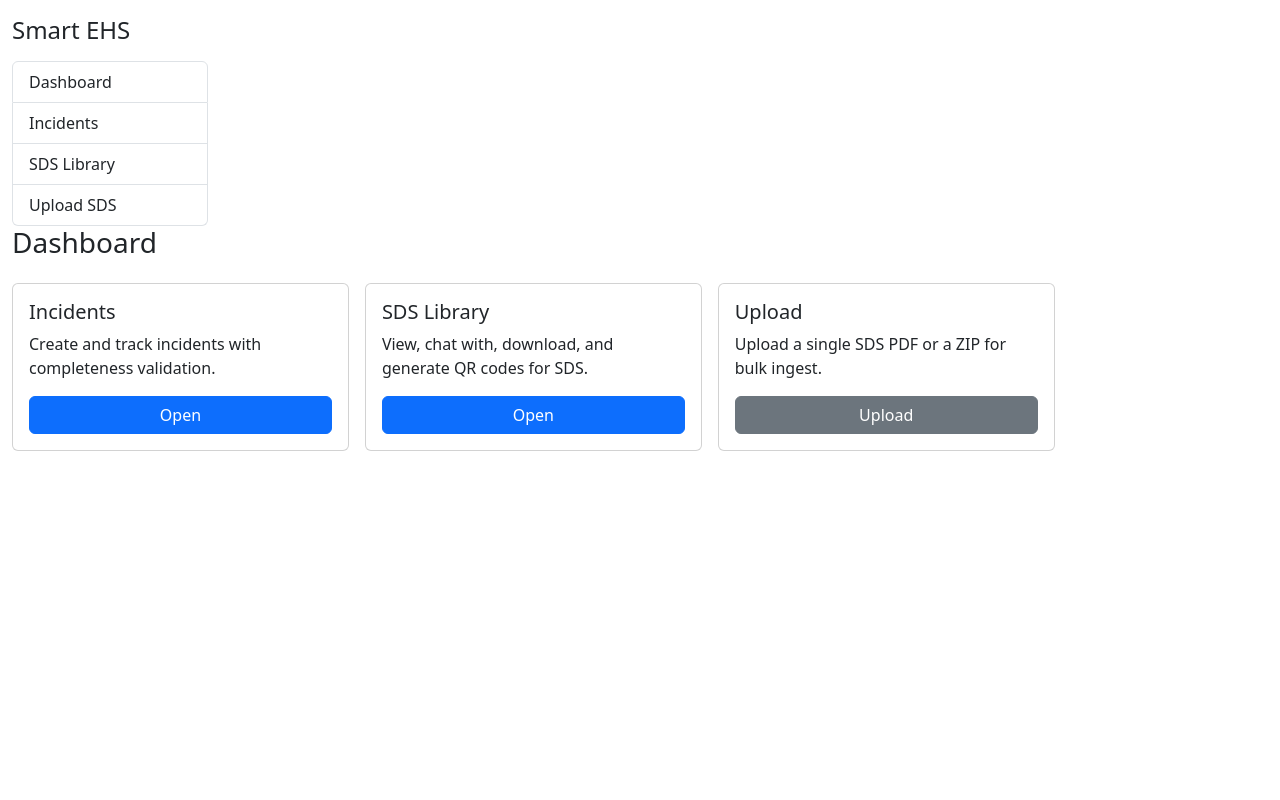
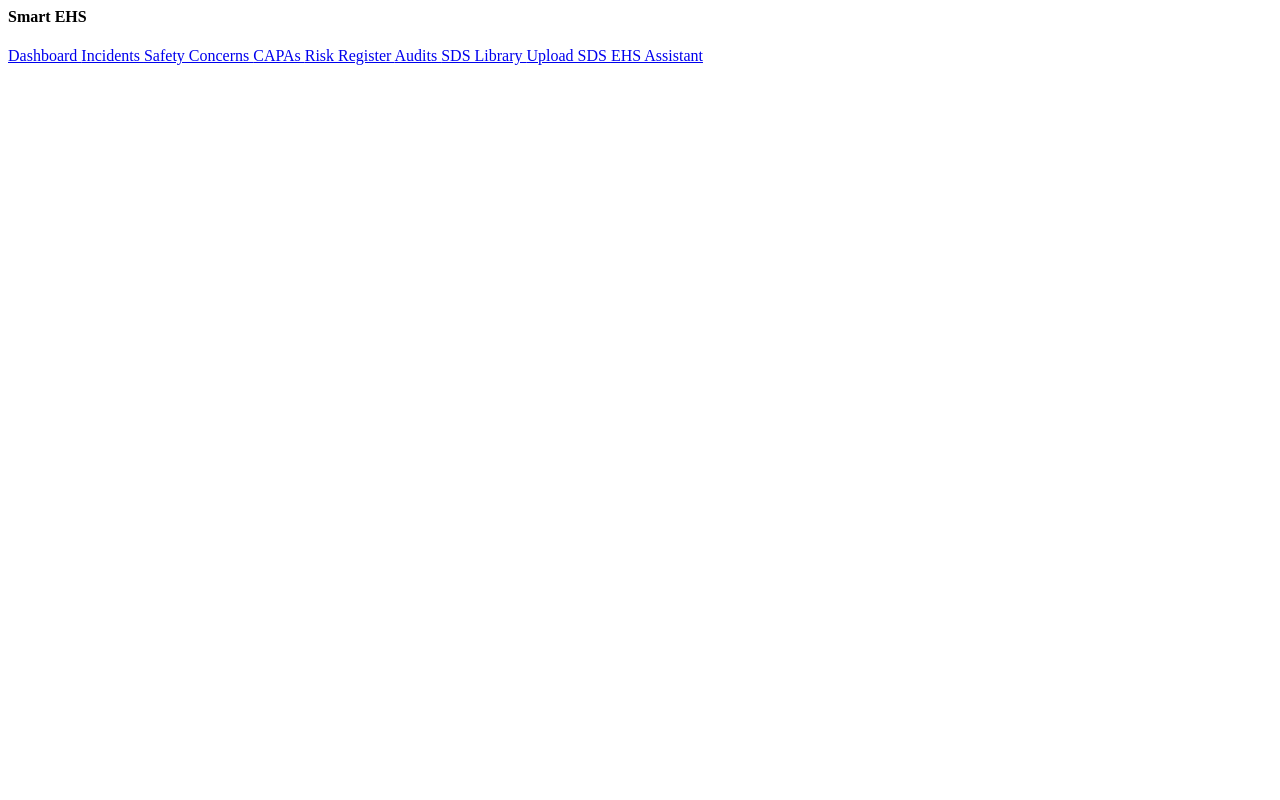
Before and after one commit to H9919/EHS, a Flask app: page / in a window 1280 px wide. Run offline with Flask 3, Linux system fonts and the light colour scheme.

Commit message:
Update base.html

```diff
--- a/templates/base.html
+++ b/templates/base.html
@@ -1,41 +1,32 @@
-<!doctype html>
-<html lang="en">
-  <head>
-    <meta charset="utf-8">
-    <title>Smart EHS</title>
-    <meta name="viewport" content="width=device-width, initial-scale=1">
-    <link href="https://cdn.jsdelivr.net/npm/bootstrap@5.3.3/dist/css/bootstrap.min.css" rel="stylesheet">
-    <style>
-      body { padding-top: 1rem; }
-      .sidebar { min-width: 220px; }
-      .badge-tight { font-size: .75rem; }
-    </style>
-  </head>
-  <body>
-    <div class="container-fluid">
-      <div class="row">
-        <nav class="col-md-2 sidebar">
-          <h4 class="mb-3">Smart EHS</h4>
-          <div class="list-group">
-            <a href="{{ url_for('index') }}" class="list-group-item list-group-item-action">Dashboard</a>
-            <a href="{{ url_for('incidents.list_incidents') }}" class="list-group-item list-group-item-action">Incidents</a>
-            <a href="{{ url_for('sds.sds_list') }}" class="list-group-item list-group-item-action">SDS Library</a>
-            <a href="{{ url_for('sds.sds_upload') }}" class="list-group-item list-group-item-action">Upload SDS</a>
-          </div>
-        </nav>
-        <main class="col-md-10">
-          {% with messages = get_flashed_messages(with_categories=true) %}
-            {% if messages %}
-              <div class="mt-2">
-                {% for cat, msg in messages %}
-                  <div class="alert alert-{{ cat }} mb-2">{{ msg }}</div>
-                {% endfor %}
-              </div>
-            {% endif %}
-          {% endwith %}
-          {% block content %}{% endblock %}
-        </main>
-      </div>
-    </div>
-  </body>
-</html>
+<nav class="col-md-2 sidebar">
+  <h4 class="mb-3">Smart EHS</h4>
+  <div class="list-group">
+    <a href="{{ url_for('index') }}" class="list-group-item list-group-item-action">
+      <i class="bi bi-house"></i> Dashboard
+    </a>
+    <a href="{{ url_for('incidents.list_incidents') }}" class="list-group-item list-group-item-action">
+      <i class="bi bi-exclamation-triangle"></i> Incidents
+    </a>
+    <a href="/safety-concerns" class="list-group-item list-group-item-action">
+      <i class="bi bi-shield-exclamation"></i> Safety Concerns
+    </a>
+    <a href="/capa" class="list-group-item list-group-item-action">
+      <i class="bi bi-arrow-repeat"></i> CAPAs
+    </a>
+    <a href="/risk/register" class="list-group-item list-group-item-action">
+      <i class="bi bi-graph-up"></i> Risk Register
+    </a>
+    <a href="/audits" class="list-group-item list-group-item-action">
+      <i class="bi bi-clipboard-check"></i> Audits
+    </a>
+    <a href="{{ url_for('sds.sds_list') }}" class="list-group-item list-group-item-action">
+      <i class="bi bi-file-earmark-text"></i> SDS Library
+    </a>
+    <a href="{{ url_for('sds.sds_upload') }}" class="list-group-item list-group-item-action">
+      <i class="bi bi-upload"></i> Upload SDS
+    </a>
+    <a href="/chat" class="list-group-item list-group-item-action">
+      <i class="bi bi-robot"></i> EHS Assistant
+    </a>
+  </div>
+</nav>
```
